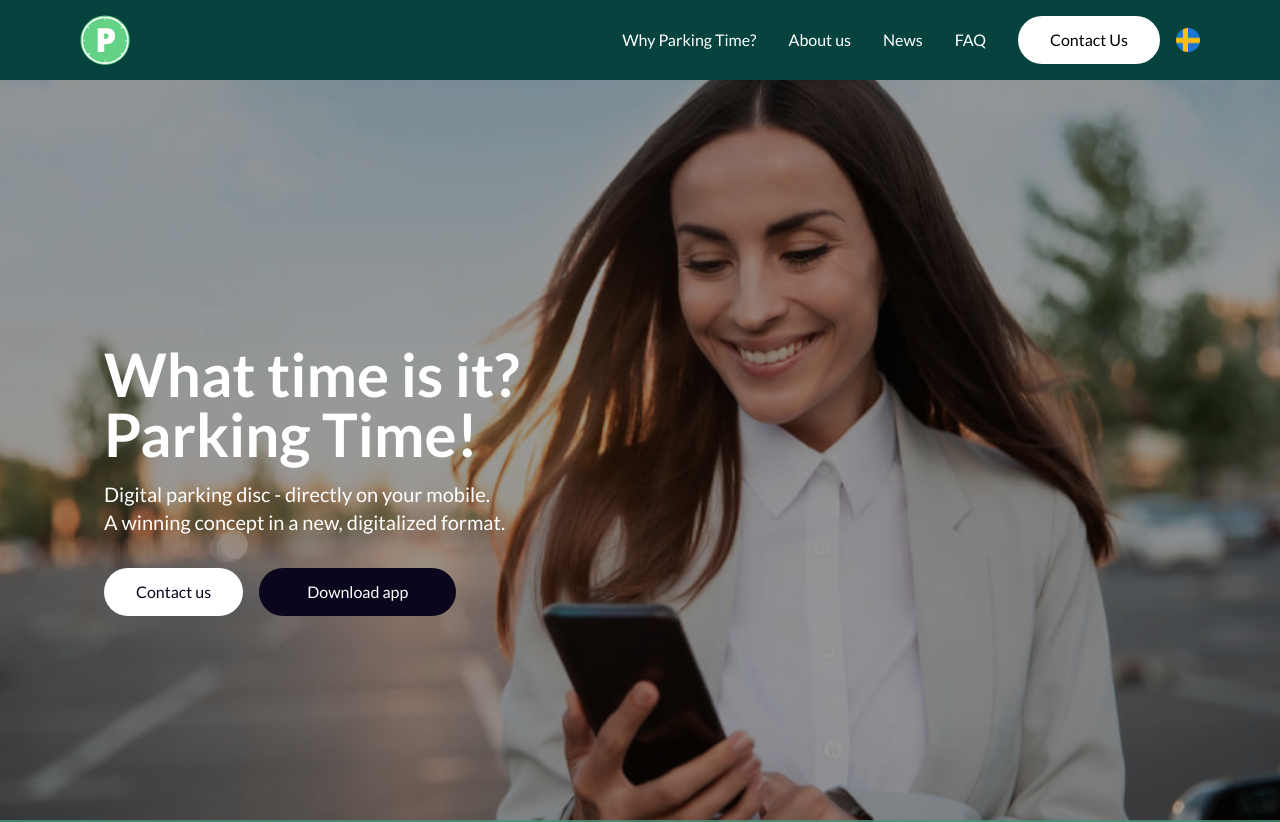
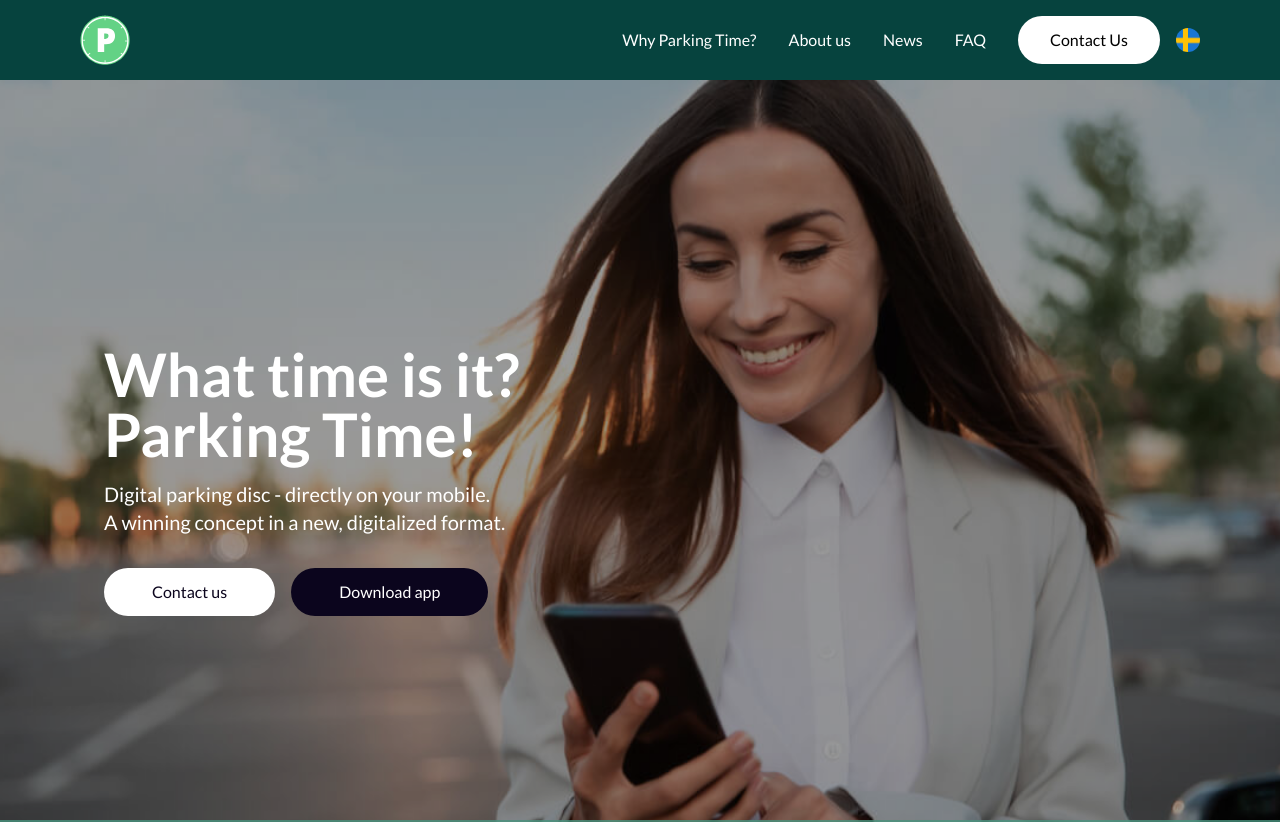
Before and after one commit to Legendarius-K/parking_time, a Next.js app: page / in a window 1280 px wide. Shown: the top 822 px of the page. Built offline with nearby package versions, Linux system fonts and the light colour scheme.

Commit message:
error fix

```diff
--- a/src/components/Home-Hero/index.tsx
+++ b/src/components/Home-Hero/index.tsx
@@ -16,7 +16,7 @@ const Homehero: React.FC = () => {
         </p>
       <div className="flex flex-col md:flex-row space-y-4 md:space-y-0 md:space-x-4">
         <Link href="/contact">
-          <button className="bg-white text-custom-black  w-full max-w-[400px] flex justify-center px-8 py-3 rounded-full font-light transition" style={{ opacity: 1 }}>Contact us</button>
+          <button className="bg-white text-custom-black  w-full max-w-[400px] flex justify-center px-12 py-3 rounded-full font-light transition" style={{ opacity: 1 }}>Contact us</button>
         </Link>
         <Link href="https://apps.apple.com/se/app/parking-time/id1611019108" legacyBehavior>
           <a target="_blank" rel="noopener noreferrer">
```
